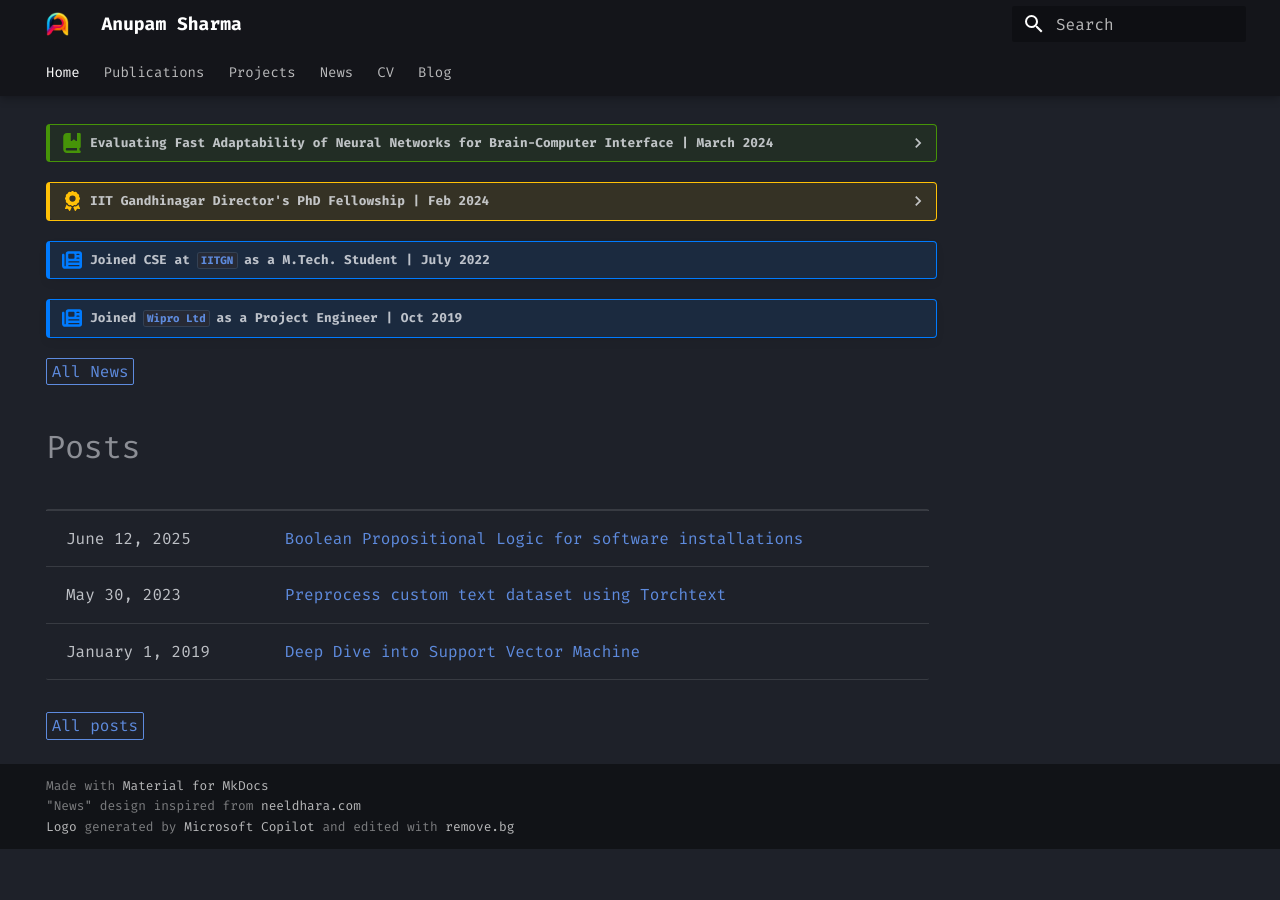
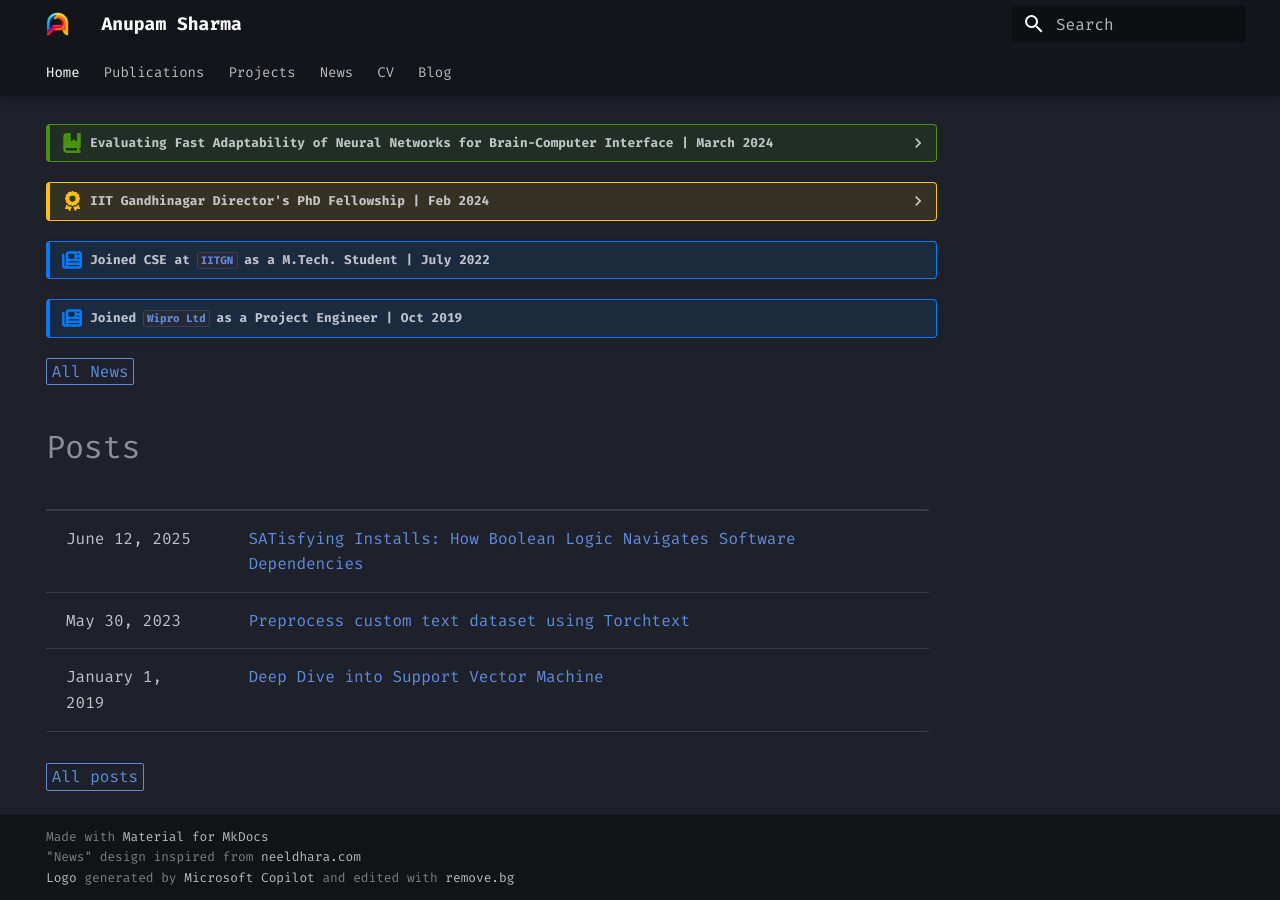
Before and after one commit to anp-scp/anp-scp.github.io, an MkDocs documentation site: the page built from docs/index.md, in a window 1280 px wide and 900 px high, scrolled down 550 px. Built offline with MkDocs 1.6.1 and Material for MkDocs 9.7.7, drawn with Linux system fonts in a browser that asks for light colours; before the commit the page ends 1399 px from its top, so only the background shows below that.

Commit message:
updated title

```diff
--- a/docs/blog/posts/june_2025/boolean_package.md
+++ b/docs/blog/posts/june_2025/boolean_package.md
@@ -9,7 +9,7 @@ categories:
   - Software Development
 ---
 
-# Boolean Propositional Logic for software installations
+# SATisfying Installs: How Boolean Logic Navigates Software Dependencies
 
 
 Have you ever worked on a software development project, whether it was a small personal project to learn new skills or a large application running in production? If yes, then you have most likely used a package manager to install libraries or dependencies.
```
